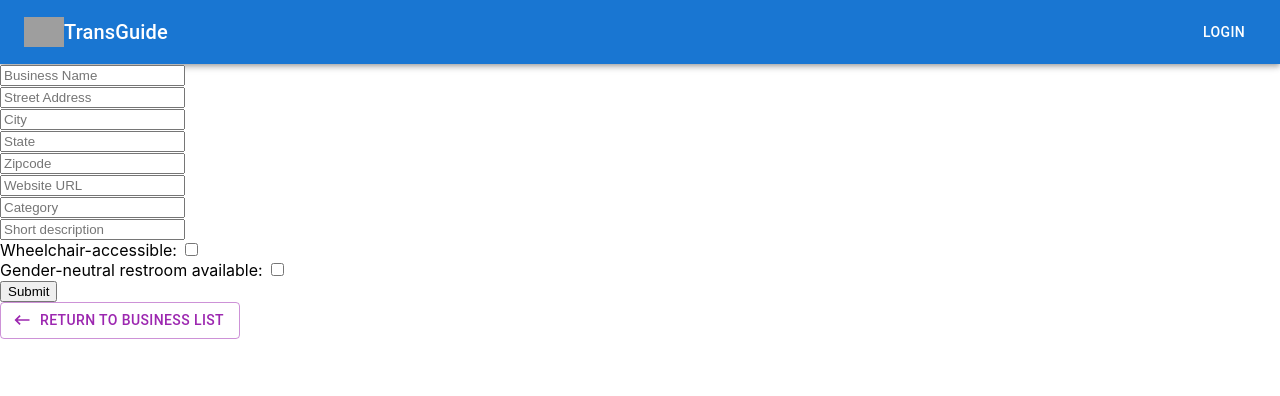
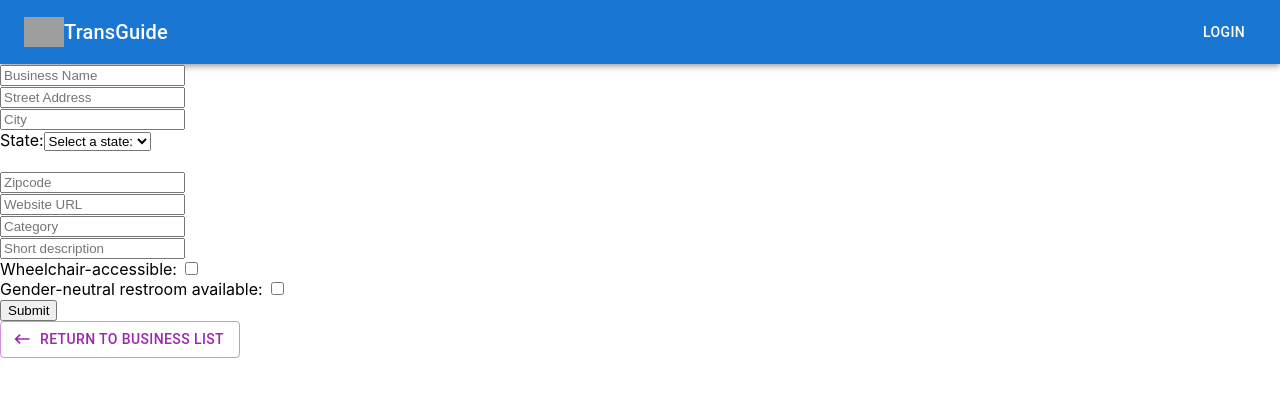
Before and after one commit to DaniS91/Capstone-Project, a React (Create React App) app: page / in a window 1280 px wide. Both pictures are taken after a click on the button "ADD BUSINESS". Shown: the top 396 px of the page. Built offline with nearby package versions, Linux system fonts and the light colour scheme; grey boxes are pictures that could not be loaded.

Commit message:
add dropdown menu of states for a better state input

```diff
--- a/src/components/ReusableBusinessForm.js
+++ b/src/components/ReusableBusinessForm.js
@@ -2,6 +2,9 @@ import React from "react";
 import PropTypes from "prop-types";
 
 function ReusableBusinessForm(props) {
+
+const stateAbbreviations = [ 'AL', 'AK', 'AS', 'AZ', 'AR', 'CA', 'CO', 'CT', 'DE', 'DC', 'FM', 'FL', 'GA', 'GU', 'HI', 'ID', 'IL', 'IN', 'IA', 'KS', 'KY', 'LA', 'ME', 'MH', 'MD', 'MA', 'MI', 'MN', 'MS', 'MO', 'MT', 'NE', 'NV', 'NH', 'NJ', 'NM', 'NY', 'NC', 'ND', 'MP', 'OH', 'OK', 'OR', 'PW', 'PA', 'PR', 'RI', 'SC', 'SD', 'TN', 'TX', 'UT', 'VT', 'VI', 'VA', 'WA', 'WV', 'WI', 'WY' ];
+
   return (
     <React.Fragment>
       <form onSubmit={props.formSubmissionHandler}>
@@ -19,11 +22,18 @@ function ReusableBusinessForm(props) {
           type='text'
           name='city'
           placeholder='City' />
-          <br></br>
-        <input
-          type='text'
-          name='state'
-          placeholder='State' />
+        <br></br>
+          <label name="state">State:</label>
+          <select id="state" name="state">
+            <option value="">Select a state:</option>
+            {stateAbbreviations.map((stateAbbr) => (
+              <option key={stateAbbr} value={stateAbbr}>
+                {stateAbbr}
+              </option>
+            ))}
+          </select>
+
+        <br></br>
           <br></br>
         <input
           type='text'
```
